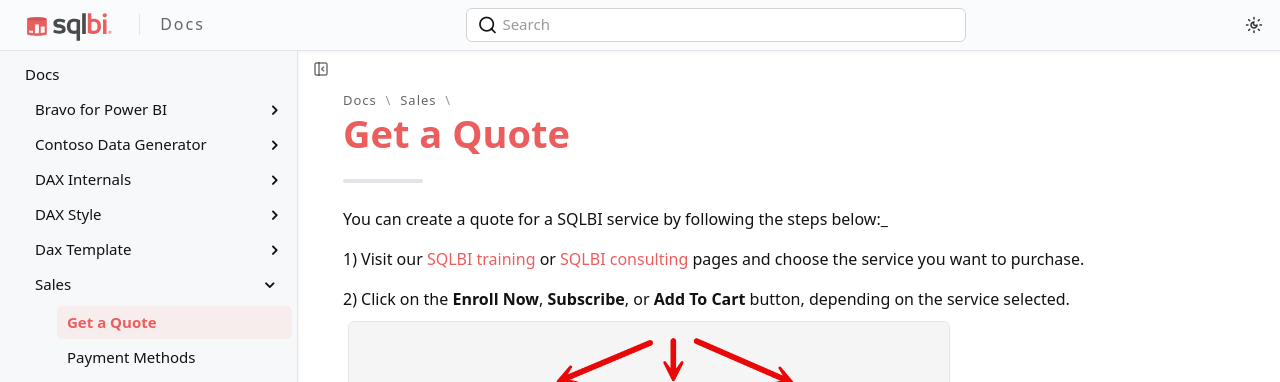
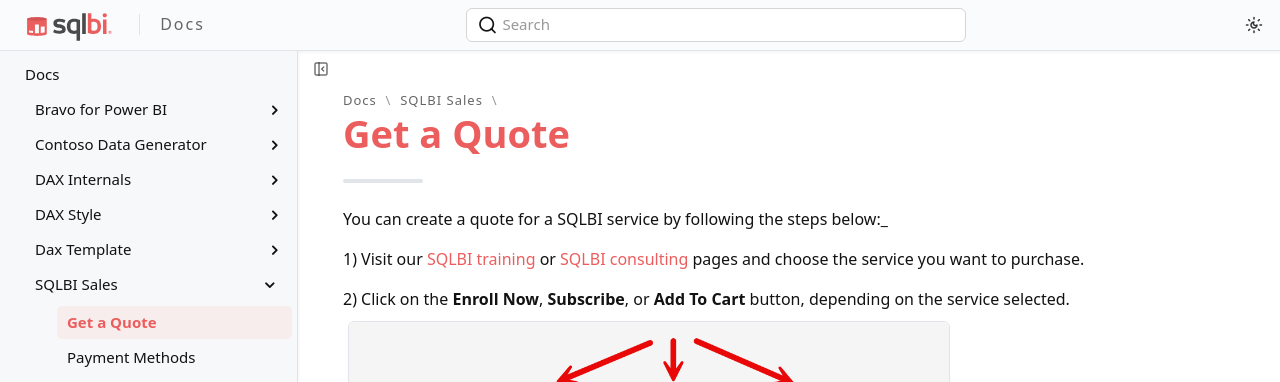
Before and after one commit to sql-bi/docs, a Jekyll site: the page built from _mydocs/sales/get-a-quote.md, in a window 1280 px wide. Shown: the top 382 px of the page. Built offline with Jekyll 4.4.1, drawn with Linux system fonts in a browser that asks for light colours; cached includes are drawn as plain includes; some web fonts are replaced.

Commit message:
Update order paths and titles in sales documentation for consistency

```diff
--- a/_mydocs/sales/get-a-quote.md
+++ b/_mydocs/sales/get-a-quote.md
@@ -4,7 +4,7 @@
 published:      true
 date:           2025-11-25
 modified:       2025-11-25
-order:          /sales/010-get-a-quote
+order:          /sqlbi-sales/010-get-a-quote
 ---
 
 You can create a quote for a SQLBI service by following the steps below:_
--- a/_mydocs/sales/index.md
+++ b/_mydocs/sales/index.md
@@ -1,10 +1,10 @@
 ---
 layout:         page
-title:          Sales
+title:          SQLBI Sales
 published:      true
 date:           2025-11-25
 modified:       2025-11-25
-order:          /sales
+order:          /sqlbi-sales
 next_reading:   true
 ---
 
--- a/_mydocs/sales/no-resellers-programs.md
+++ b/_mydocs/sales/no-resellers-programs.md
@@ -4,7 +4,7 @@
 published:      true
 date:           2025-11-25
 modified:       2025-11-25
-order:          /sales/030-no-resellers-programs
+order:          /sqlbi-sales/030-no-resellers-programs
 ---
 
 At SQLBI we maximize the efficiency by automating all the processes we can, trying to remove any unnecessary bureaucracy. We try to reflect this efficiency in the pricing of our services, which we try to keep as low as possible to reflect the value of the services and making sure that most of the money goes to the production and delivery of the services and not to the sales process.
--- a/_mydocs/sales/payment-methods.md
+++ b/_mydocs/sales/payment-methods.md
@@ -4,7 +4,7 @@
 published:      true
 date:           2025-11-25
 modified:       2025-11-25
-order:          /sales/020-payment-methods
+order:          /sqlbi-sales/020-payment-methods
 ---
 
 You have several payment methods available. If you include a SQLBI+ subscription in your order, consider that SQLBI+ is a subscription with an automatic renewal according to the billing cycle you choose (every year or every 3 years for Enterprise bundles).
```
